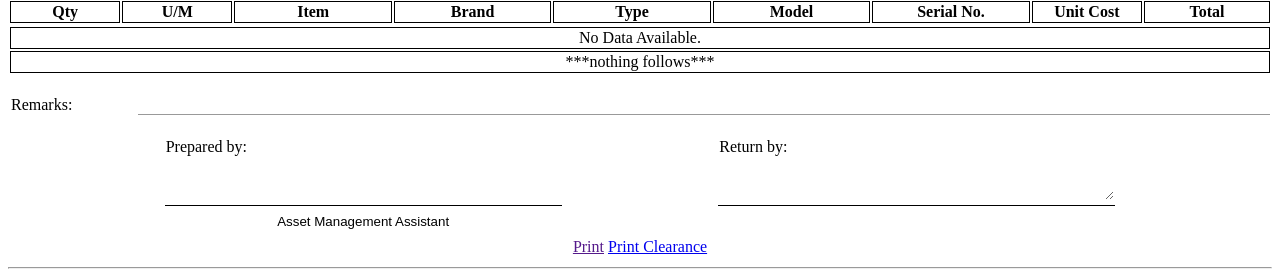
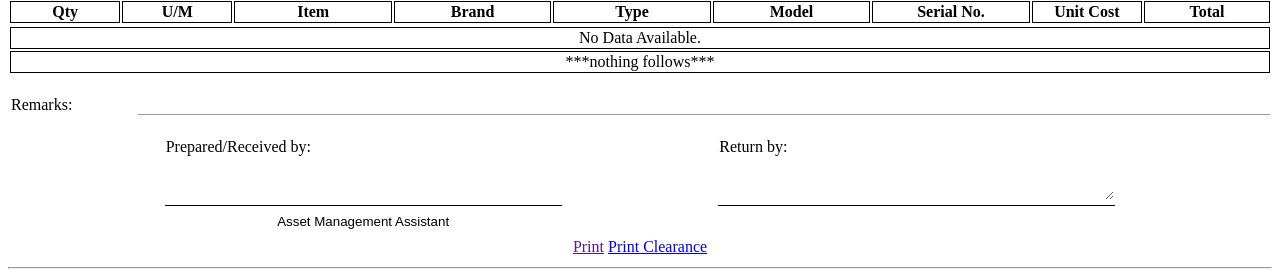
Before and after one commit to JonahBenares/ETMS, a CodeIgniter app: the page made by application/views/report/ars_report.php in a window 1280 px wide. Shown: the part 252-531 px from the top of the page. Run offline with CodeIgniter, Linux system fonts and the light colour scheme; data that the repository does not hold is empty.

Commit message:
preparedby received by

```diff
--- a/application/views/report/ars_report.php
+++ b/application/views/report/ars_report.php
@@ -143,7 +143,7 @@
              <table width="100%">
                 <tr>
                     <td width="10%"></td>
-                    <td width="26%" class="main-tab">Prepared by:</td>
+                    <td width="26%" class="main-tab">Prepared/Received by:</td>
                     <td width="10%"></td>
                     <td width="26%" class="main-tab">Return by:</td>
                     <td width="10%"></td>
```
